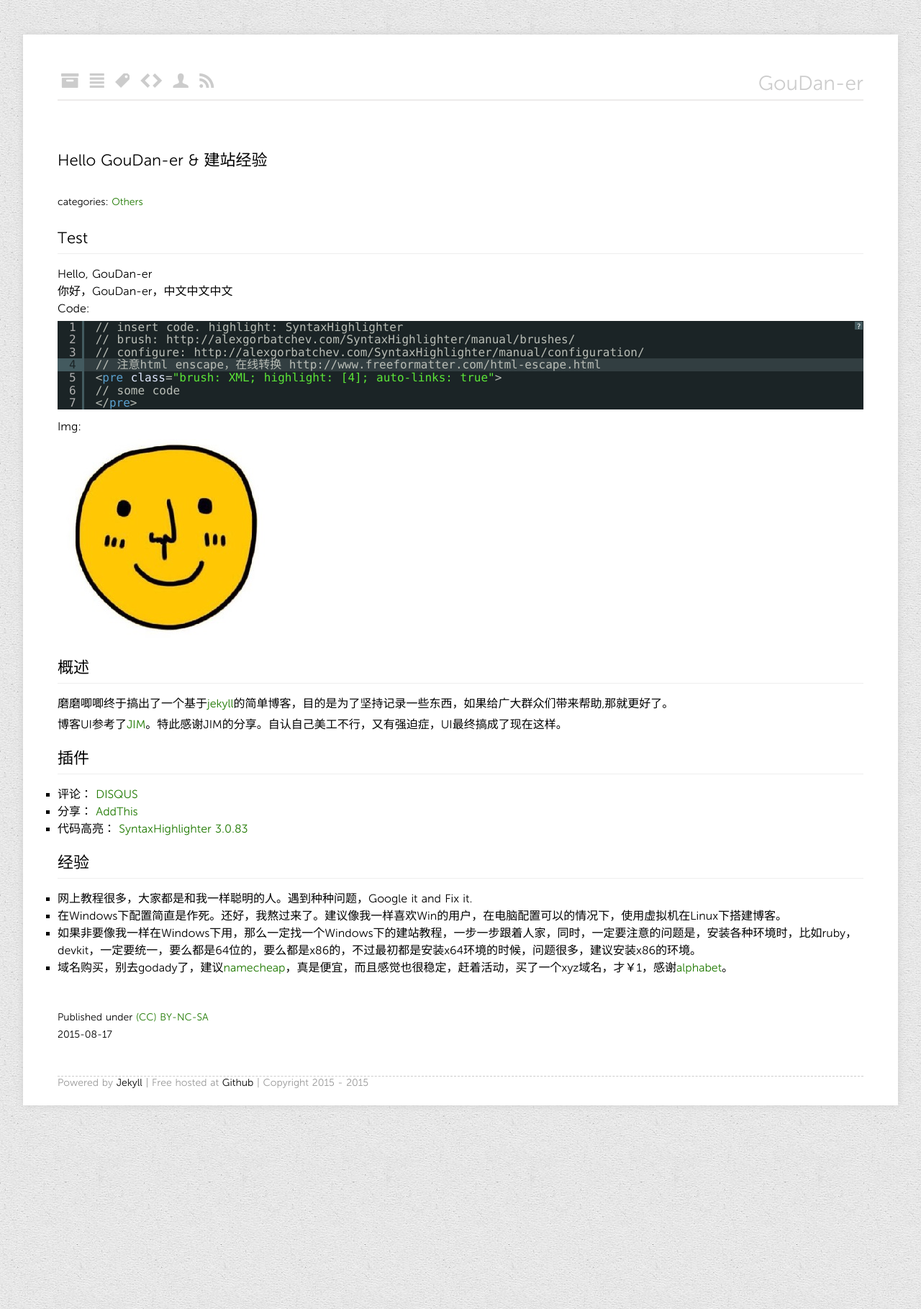
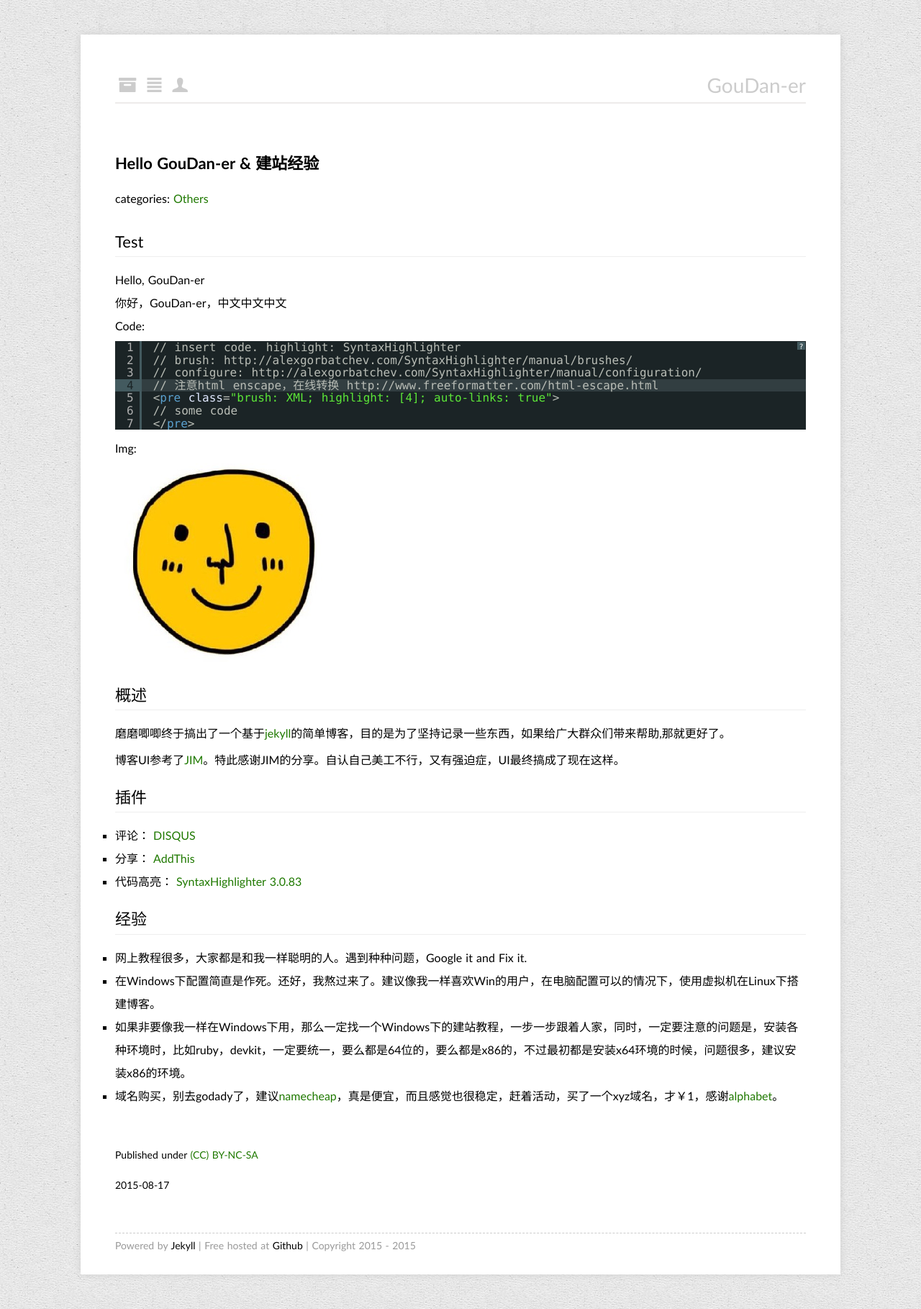
Before and after one commit to goudan-er/goudan-er.github.io, a Jekyll site: the page built from _posts/2015-08-17-hello-goudan-er.md, in a window 1280 px wide. Shown: the whole page at 72% size. Built offline with Jekyll 4.4.1, drawn with Linux system fonts in a browser that asks for light colours; nearby versions of some CDN libraries; Markdown is read by kramdown in place of the engine named in the settings; comment, search, counter and statistics services are not loaded.

Commit message:
modify layout and css

```diff
--- a/_layouts/default.html
+++ b/_layouts/default.html
@@ -27,10 +27,10 @@
                <div class="menu">
                   <a href="/" title="POSTS">&#90;</a>
                   <a href="/categories"  title="CATEGORY" >&#178;</a>
-                  <a href="#" title="TAG" >&#44;</a>
-                  <a href="#"  title="PROJECTS" >&#72;</a>
+                  <!-- <a href="#" title="TAG" >&#44;</a> -->
+                  <!-- <a href="#"  title="PROJECTS" >&#72;</a> -->
                   <a href="/about" title="ABOUT ME" >&#85;</a>
-                  <a href="#" title="FEED" >&#66;</a>
+                  <!-- <a href="#" title="FEED" >&#66;</a> -->
                </div>
             </header>
             <hr>
--- a/index.html
+++ b/index.html
@@ -50,5 +50,5 @@
    {% else %}
    <span class="next disabled" >Next</span>
    {% endif %}
-   ({{ paginator.total_posts }} Pages)
+   ({{ paginator.total_pages }} Pages)
 </div>
--- a/media/css/screen.css
+++ b/media/css/screen.css
@@ -102,7 +102,7 @@ footer, header, hgroup, menu, nav, section
 }
 body
 {
-    line-height: 1;
+    line-height: 200%;
 }
 article.content
 {
@@ -128,7 +128,7 @@ body
 {
     background: #ffffff url(../images/background.png) repeat top left;
     color: #000000;
-    font-family: MuseoSans,Trebuchet,"Trebuchet MS",Tahoma,"Lucida Grande","Lucida Sans Unicode","Hiragino Sans GB","Hiragino Sans GB W3","Microsoft YaHei",Verdana,sans-serif;
+    font-family: Trebuchet,"Trebuchet MS",Tahoma,"Lucida Grande","Lucida Sans Unicode","Hiragino Sans GB","Hiragino Sans GB W3","Microsoft YaHei",Verdana,sans-serif;
     font-size: 1em;
     margin-left: auto;
     margin-right: auto;
@@ -140,7 +140,7 @@ body>div
     border-top: 6px solid #fff;
     box-shadow: 0 0 10px 0 #cfcfcf;
     margin: 3em auto;
-    min-width: 70em;
+    min-width: 60em;
     moz-box-shadow: 0 0 10px 0 #cfcfcf;
     padding: 3em 3em 1.5em;
     webkit-box-shadow: 0 0 10px 0 #cfcfcf;
@@ -159,6 +159,7 @@ h1.head
 h1.pagetitle
 {
     font-size: 1.375em;
+    font-weight: bold;
     line-height: 3em;
 }
 
@@ -179,7 +180,6 @@ h2 i
 h3
 {
     font-size: 1.25em;
-    font-weight: bold;
     line-height: 1.5em;
 }
 h4
@@ -190,7 +190,7 @@ h4
 }
 #simplecode
 {
-    margin: 0 0 0.75em 0;
+    margin: 5px 0 10px 0;
 }
 code
 {
@@ -203,12 +203,12 @@ code
 }
 p
 {
-    line-height: 1.5em;
+    line-height: 2em;
     margin: 5px 0px;
 }
 ul, ol, dl
 {
-    line-height: 1.5em;
+    line-height: 2em;
 }
 p.intro
 {
@@ -232,7 +232,6 @@ hr
     background-color: #edebea;
     border: 0;
     height: 2px;
-    margin: 1em 0 0 0;
 }
 a, a:visited
 {
@@ -309,8 +308,6 @@ img.avatar
 }
 section.categories
 {
-    font-size: 0.875em;
-    margin: 1.25em 0 0 0;
     text-align: left;
 }
 span.categories
```
Also changed, not shown: media/css/screen-mobil.css (+5 -7 lines).
